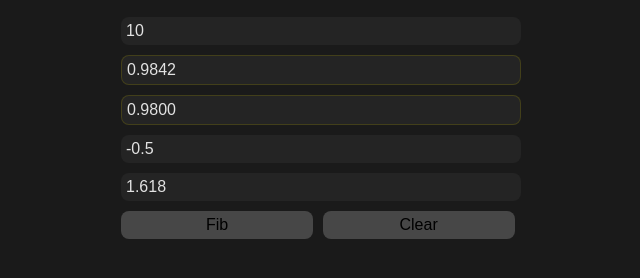
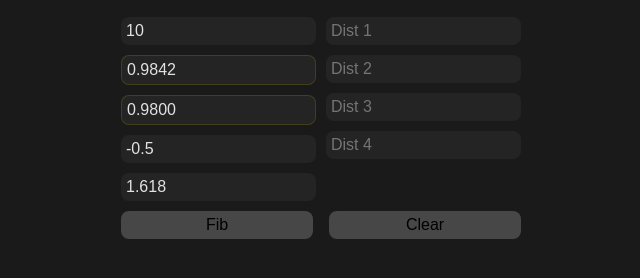
Before and after one commit to f1i7/DCA, a plain HTML site: page index.html in a window 1280 px wide. Shown: the part 66-344 px from the top of the page, without its empty margins (319-959 px from the left). Drawn offline with Linux system fonts and the light colour scheme.

Commit message:
dist inputs added to html & css

```diff
--- a/css/style.css
+++ b/css/style.css
@@ -32,7 +32,13 @@ body {
 
 /* Form group styling */
 .form-group {
-    margin-bottom: 20px;
+    /* margin-bottom: 20px; */
+
+    display: flex;
+    justify-content: space-between;
+    gap: 10px;
+    /* margin-bottom: 20px;  */
+
 }
 
 .inputs {
@@ -66,6 +72,13 @@ input[type="number"]:focus {
     border-color: rgba(93, 86, 19, 0.544);
 }
 
+.inputs1, .inputs2 {
+    display: flex;
+    flex-direction: column;
+    gap: 10px;
+    width: 50%;
+}
+
 /* Button styling */
 button {
     background-color: #474747;
@@ -77,6 +90,7 @@ button {
     cursor: pointer;
     transition: background-color 0.3s ease;
     width: 48%;
+    /* display: block; */
 }
 
 #button1:hover {
--- a/index.html
+++ b/index.html
@@ -12,16 +12,26 @@
     <div class="container">
         <h1>DCA</h1>
         <div class="form-group">
-            <div class="inputs">
+            <div class="inputs1">
                 <input type="number" placeholder="$" id="input0">
                 <input type="number" placeholder="1.0" id="input2">
                 <input type="number" placeholder="0.0" id="input1">
                 <input type="number" placeholder="Stop Loss Fib Level" id="input3">
                 <input type="number" placeholder="Take Profit Fib Level" id="input4">
             </div>
+            <div class="inputs2">
+                <input type="number" placeholder="Dist 1" id="dist1">
+                <input type="number" placeholder="Dist 2" id="dist2">
+                <input type="number" placeholder="Dist 3" id="dist3">
+                <input type="number" placeholder="Dist 4" id="dist4">
+            </div>
+        </div>
+
+        <div class="form-group">
             <button id="button1">Fib</button>
             <button id="button2">Clear</button>
         </div>
+
         <div class="item">
             <!-- <p id="output1"></p> -->
         </div>
```
